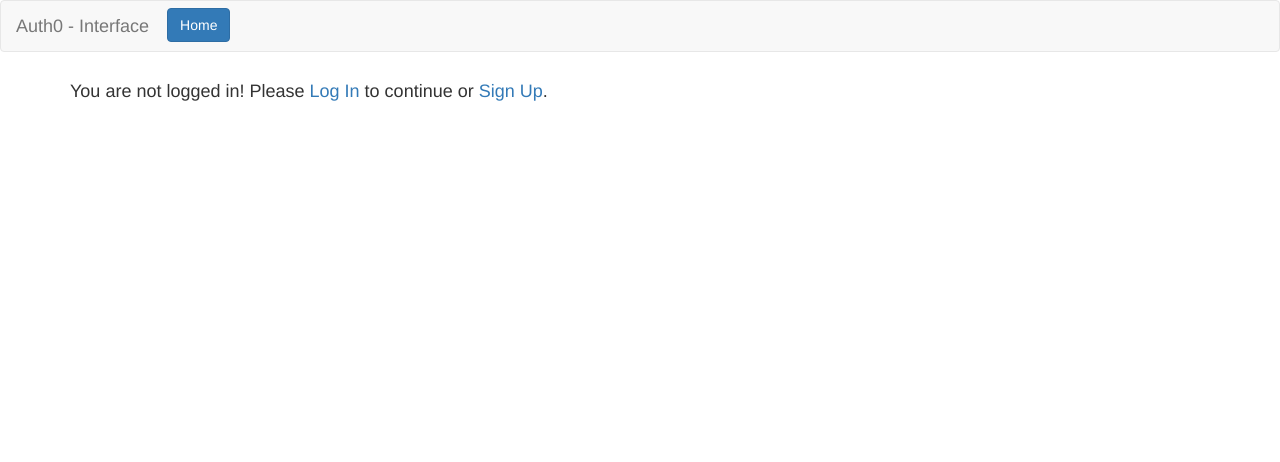
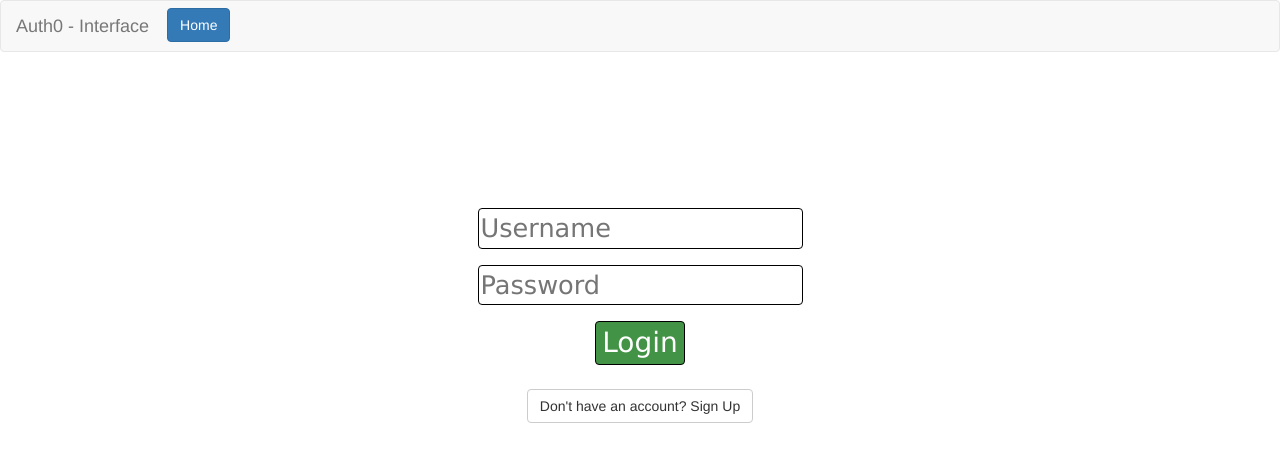
Before and after one commit to ledgersafe/LedgerSafeID, a React (Create React App) app in the folder frontend/: page / in a window 1280 px wide. Shown: the top 462 px of the page. Built offline with nearby package versions, Linux system fonts and the light colour scheme; what auth0-js would draw is missing.

Commit message:
work still in progress

```diff
--- a/frontend/src/App.js
+++ b/frontend/src/App.js
@@ -78,7 +78,7 @@ class App extends Component {
           </Navbar.Header>
         </Navbar>
         {
-          this.props.history.location.pathname == "/" && (
+          this.props.history.location.pathname === "/" && (
             <Home auth={this.props.auth}/>
           )
         }
--- a/frontend/src/Auth/Auth.js
+++ b/frontend/src/Auth/Auth.js
@@ -27,16 +27,16 @@ export default class Auth {
     this.getProfile = this.getProfile.bind(this);
   }
 
-  auth0_signup(em, pw, un, gn, fn, nam, nick){
+  auth0_signup(em, pw, un, nam, add, lic, role){
     this.auth0.signup({
       connection: 'Username-Password-Authentication',
       email: em,
       password: pw,
       username: un,
-      given_name: gn,
-      family_name: fn,
       name: nam,
-      nickname: nick,
+      address: add,
+      license: lic,
+      role: role
     }, function (err) {
       if (err) return alert('Something went wrong: ' + err.message);
         return alert('success signup without login!')
--- a/frontend/src/Home/Home.js
+++ b/frontend/src/Home/Home.js
@@ -1,13 +1,25 @@
 import React, { Component } from 'react';
 import Profile from '../Profile/Profile';
+import LoginForm from '../Login/LoginForm'
+import SignUpForm from '../SignUp/SignUpForm'
 
 class Home extends Component {
-  login() {
-    this.props.auth.login();
+  constructor(props){
+    super(props);
+    this.state = {
+      is_login_and_not_signup: true
+    }
+
+    this.changeForm = this.changeForm.bind(this)
   }
+
+  changeForm(){
+    this.setState({ is_login_and_not_signup: !this.state.is_login_and_not_signup })
+  }
+
   render() {
-    console.log(this.props.history)
     const { isAuthenticated } = this.props.auth;
+    let form = this.state.is_login_and_not_signup ? <LoginForm change={this.changeForm}/> : <SignUpForm change={this.changeForm}/>
     return (
       <div className="container">
         {
@@ -17,16 +29,17 @@ class Home extends Component {
         }
         {
           !isAuthenticated() && (
-              <h4>
-                You are not logged in! Please{' '}
-                <a style={{ cursor: 'pointer' }} onClick={() => {this.props.history.replace('/login')}}>
-                  Log In
-                </a>
-                {' '}to continue or {' '}
-                <a style={{ cursor: 'pointer' }} onClick={() => {this.props.history.replace('/signup')}}>
-                  Sign Up
-                </a>{''}.
-              </h4>
+              // <h4>
+              //   You are not logged in! Please{' '}
+              //   <a style={{ cursor: 'pointer' }} onClick={() => {this.props.history.replace('/login')}}>
+              //     Log In
+              //   </a>
+              //   {' '}to continue or {' '}
+              //   <a style={{ cursor: 'pointer' }} onClick={() => {this.props.history.replace('/signup')}}>
+              //     Sign Up
+              //   </a>{''}.
+              // </h4>
+              form
             )
         }
       </div>
--- a/frontend/src/Login/LoginForm.js
+++ b/frontend/src/Login/LoginForm.js
@@ -26,16 +26,8 @@ class LoginForm extends Component {
     });
   }
 
-  componentDidMount() {
-    const { renewSession } = this.props.auth;
-
-    if (localStorage.getItem('loggedIn') === 'true') {
-      renewSession();
-    }
-  }
-
-  auth_login() {
-    this.props.auth.auth0_login();
+  auth_login(un, pw) {
+    this.props.auth.auth0_login(un, pw);
   }
 
   auth_logout() {
@@ -71,7 +63,7 @@ class LoginForm extends Component {
             console.log('success');
             this.login_error = false;
             this.setState({ login_success: true });
-            this.auth_login()
+            this.auth_login(this.username, this.password)
           } else {
             this.login_error = true;
             this.setState({ login_success: false });
@@ -86,8 +78,6 @@ class LoginForm extends Component {
   }
 
   render() {
-    console.log("rendering")
-    console.log(this.props.history)
     return (
       <div className="interface">
         <div className="loginForm">
@@ -107,7 +97,8 @@ class LoginForm extends Component {
           </div>
         </div>
         <div className="registerDiv">
-          <Button onClick={() => {this.props.history.replace('/signup')}}>Don't have an account? Sign Up</Button>
+          {/* <Button onClick={() => {this.props.history.replace('/signup')}}>Don't have an account? Sign Up</Button> */}
+          <Button onClick={() => {this.props.change()}}>Don't have an account? Sign Up</Button>
         </div>
       </div>
     );
--- a/frontend/src/SignUp/SignUpForm.js
+++ b/frontend/src/SignUp/SignUpForm.js
@@ -26,8 +26,6 @@ class SignUpForm extends Component {
     };
 
     this.onChange = this.onChange.bind(this);
-    // this.handleUserLoginChange = this.handleUserLoginChange.bind(this);
-    // this.handlePasswordLoginChange = this.handlePasswordLoginChange.bind(this);
     this.handleUserRegisChange = this.handleUserRegisChange.bind(this);
     this.handlePasswordRegisChange = this.handlePasswordRegisChange.bind(this);
     this.handleNameChange = this.handleNameChange.bind(this);
@@ -35,13 +33,9 @@ class SignUpForm extends Component {
     this.handleAddressChange = this.handleAddressChange.bind(this);
     this.handleRoleChange = this.handleRoleChange.bind(this);
     this.handleEmailChange = this.handleEmailChange.bind(this);
-    // this.redirectAfterRegister = this.redirectAfterRegister.bind(this);
     this.validateEmail = this.validateEmail.bind(this);
-    // this.handleAdminIdChange = this.handleAdminIdChange.bind(this);
-    // this.handleAdminPwChange = this.handleAdminPwChange.bind(this);
-    // this.callLogin = this.callLogin.bind(this);
-    // this.callEnrollAdmin = this.callEnrollAdmin.bind(this);
     this.callRegister = this.callRegister.bind(this);
+    this.auth_signup = this.auth_signup.bind(this);
   }
 
   onChange = e => {
@@ -95,48 +89,6 @@ class SignUpForm extends Component {
     this.address = event.target.value;
   }
 
-  //   handleAdminIdChange = event => {
-  //     event.preventDefault()
-  //     this.setState({ admin_id: event.target.value });
-  //   }
-
-  //   handleAdminPwChange = event => {
-  //     event.preventDefault()
-  //     this.setState({ admin_pw: event.target.value });
-  //   }
-
-  //   callLogin() {
-  //     if (this.state.login_password && this.state.login_username) {
-  //       const loginData = {
-  //         username: this.state.login_username,
-  //         password: this.state.login_password
-  //       }
-  //       $.ajax({
-  //         url: 'http://localhost:4000/login',
-  //         type: 'POST',
-  //         contentType: 'application/x-www-form-urlencoded; charset=UTF-8',
-  //         crossDomain: true,
-  //         dataType: 'json',
-  //         xhrFields: { withCredentials: true },
-  //         data: {
-  //           username: this.state.login_username,
-  //           password: this.state.login_password
-  //         },
-  //         success: (data) => {
-  //           if (data.message === "OK") {
-  //             this.setState({ login_success: true });
-  //             console.log('success');
-  //           } else {
-  //             this.setState({ login_success: false });
-  //             console.log('failure');
-  //           }
-  //         }
-  //       });
-  //     } else {
-  //       alert("Please fill in login form fields.")
-  //     }
-  //   }
-
   validateEmail(email) {
     if (!email) {
       return true;
@@ -171,7 +123,7 @@ class SignUpForm extends Component {
             this.registration_errmsg = "";
             console.log('success');
             this.setState({ regis_success: true });
-            this.props.history.replace('/signup');
+            this.auth_signup(this.email, this.password, this.username, this.name, this.address, this.license, this.role);
           } else {
             this.registration_errmsg = data.result;
             console.log(this.registration_errmsg);
@@ -187,44 +139,11 @@ class SignUpForm extends Component {
     }
   }
 
-  //   callEnrollAdmin() {
-  //     if (this.state.admin_id && this.state.admin_pw) {
-  //       const adminData = {
-  //         id: this.state.admin_id,
-  //         pw: this.state.admin_pw
-  //       }
-  //       console.log(JSON.stringify(adminData))
-  //       $.ajax({
-  //         url: 'http://localhost:4000/enroll',
-  //         context: document.body,
-  //         type: 'POST',
-  //         contentType: 'application/x-www-form-urlencoded; charset=UTF-8',
-  //         crossDomain: true,
-  //         dataType: 'json',
-  //         xhrFields: { withCredentials: true },
-  //         data: {
-  //           id: this.state.admin_id,
-  //           pw: this.state.admin_pw
-  //         },
-  //         success: (data) => {
-  //           if (data.message === "OK") {
-  //             this.setState({ enroll_success: true });
-  //             console.log('success');
-  //           } else {
-  //             this.setState({ enroll_success: false });
-  //             console.log('failure');
-  //           }
-  //         }
-  //       });
-  //     }
-  //     else {
-  //       alert("Please fill in admin form fields.")
-  //     }
-  //   }
+  auth_signup(em, pw, un, nam, add, lic, role){
+    this.props.auth.auth0_signup(em, pw, un, nam, add, lic, role);
+  }
 
   render() {
-    console.log(this.props.history)
-
     return (
       <div className="interface">
         {/* {this.redirectAfterRegister()} */}
@@ -280,7 +199,8 @@ class SignUpForm extends Component {
             </div>
         </div>
         <div className="loginDiv">
-        <Button onClick={() => {this.props.history.replace('/login')}}>Have an account already? Log In</Button>
+        {/* <Button onClick={() => {this.props.history.replace('/login')}}>Have an account already? Log In</Button> */}
+        <Button onClick={() => {this.props.change()}}>Have an account already? Log In</Button>
         </div>
         {/* <div className="enrollAdminForm">
           <input type="text" className="adFormField" placeholder="Admin ID" onChange={this.handleAdminIdChange} />
--- a/frontend/src/routes.js
+++ b/frontend/src/routes.js
@@ -5,8 +5,8 @@ import Home from './Home/Home';
 import Callback from './Callback/Callback';
 import Auth from './Auth/Auth';
 import history from './history';
-import LoginForm from './Login/LoginForm'
-import SignUpForm from './SignUp/SignUpForm'
+// import LoginForm from './Login/LoginForm'
+// import SignUpForm from './SignUp/SignUpForm'
 
 const auth = new Auth();
 
@@ -22,8 +22,6 @@ export const makeMainRoutes = () => {
       <div>
         <Route path="/" render={(props) => <App auth={auth} {...props} />} />
         <Route path="/home" render={(props) => <Home auth={auth} {...props} />} />
-        <Route path="/login" render={(props) => <LoginForm auth={auth} {...props} />} />
-        <Route path="/signup" render={(props) => <SignUpForm auth={auth} {...props} />} />
         <Route path="/callback" render={(props) => {
           handleAuthentication(props);
           return <Callback {...props} />
@@ -32,3 +30,6 @@ export const makeMainRoutes = () => {
     </Router>
   );
 }
+
+/* <Route path="/login" render={(props) => <LoginForm auth={auth} {...props} />} />
+<Route path="/signup" render={(props) => <SignUpForm auth={auth} {...props} />} /> */
```
Also changed, not shown: 1 other file (tests, documents, lock files or other folders).
